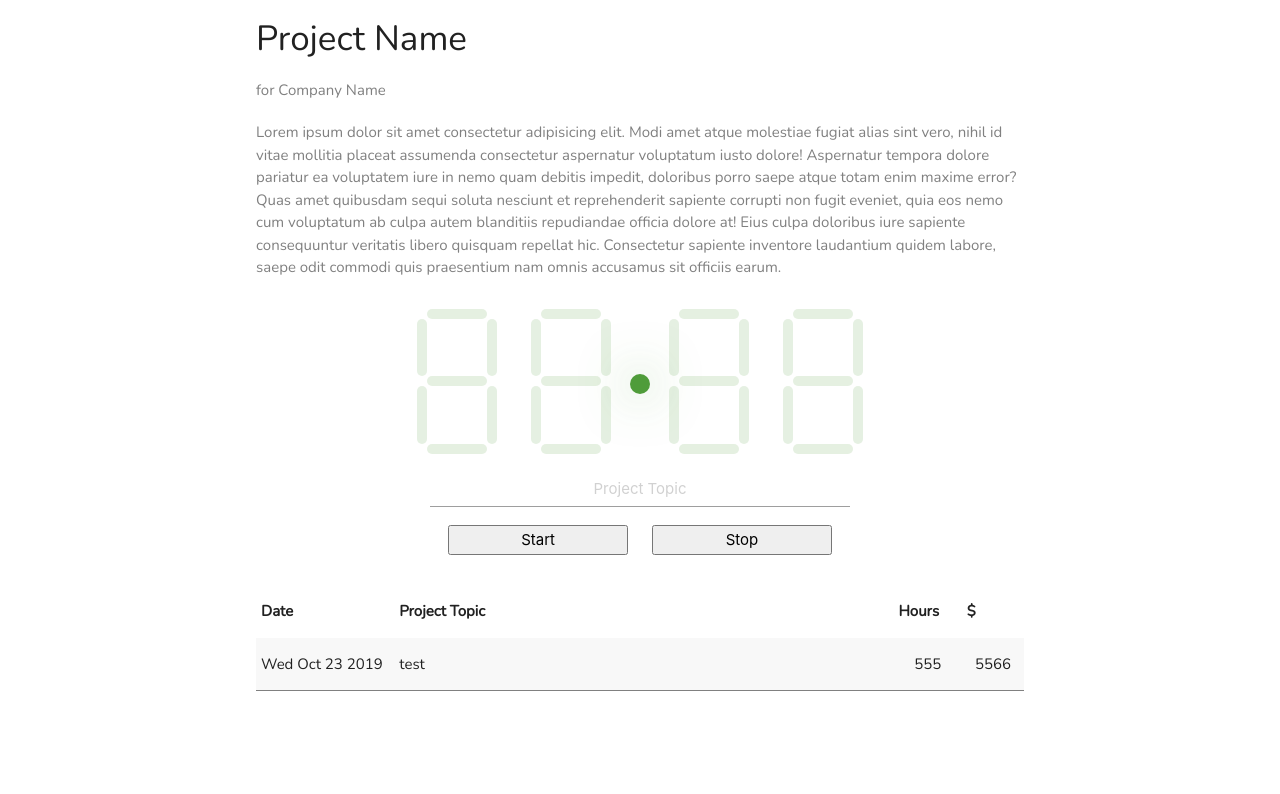
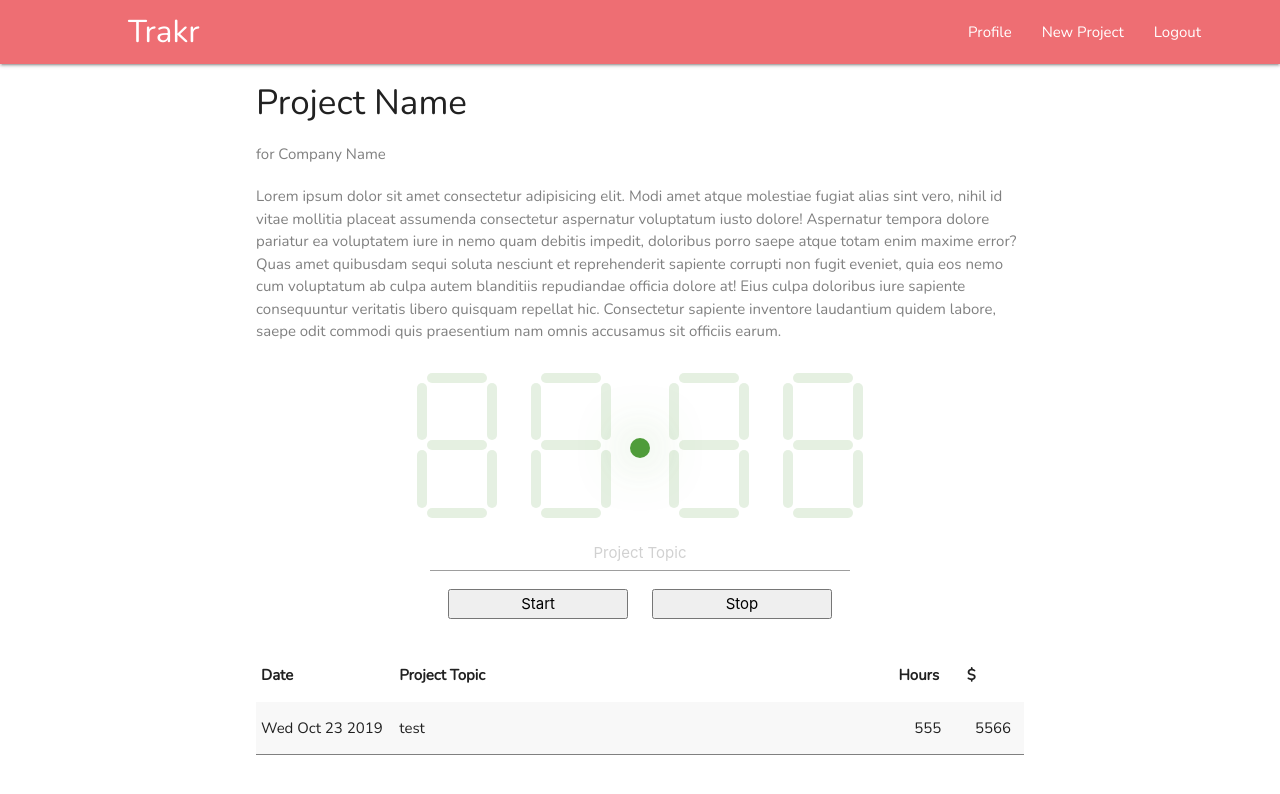
Before and after one commit to CarsonButterfield/timetracker, a website: page views/profile/project_page.html in a window 1280 px wide. Drawn offline with nearby package versions, Linux system fonts and the light colour scheme; no server answers.

Commit message:
styled nav

```diff
--- /dev/null
+++ b/public/styles/nav-styles.css
@@ -0,0 +1,6 @@
+#nav-mobile{
+    margin-right:5%;
+}
+.brand-logo{
+    margin-left:10%
+}
--- a/public/styles/project_page.css
+++ b/public/styles/project_page.css
@@ -5,7 +5,7 @@
     font-family: 'Nunito', sans-serif;
 }
 
-body {
+main {
     width: 60%;
     margin: auto;
 }
--- a/views/profile/project_page.html
+++ b/views/profile/project_page.html
@@ -18,6 +18,7 @@
 
     <!-- <script defer src="/scripts/js/admin.js"></script> -->
     <!-- Main CSS -->
+    <link rel="stylesheet" href="/styles/nav-styles.css">
     <link rel="stylesheet" href="/styles/project_page.css">
 
     <!-- Main JS -->
@@ -27,6 +28,19 @@
     <title>Project Page</title>
 </head>
 <body>
+        <header>
+                <nav>
+                        <div class="nav-wrapper">
+                            <a href="#" class="brand-logo">Trakr</a>
+                            <ul id="nav-mobile" class="right hide-on-med-and-down">
+                            <li><a href="/profile">Profile</a></li>
+                            <li><a href="/new-project">New Project</a></li>
+                            <li><a href="/api/v1/logout">Logout</a></li>
+                            </ul>
+                        </div>
+                        </nav>
+        </header>
+        <main>
     <section id="project-head">
             <h2>Project Name</h2>
             <p>for Company Name</p>
@@ -274,6 +288,6 @@
             </tbody>
           </table>
 
-
+        </main>
 </body>
 </html>
```
Also changed, not shown: views/login.html (+1 -1 lines), views/new-project.html (+2 -1 lines), views/profile.html (+2 -0 lines).
